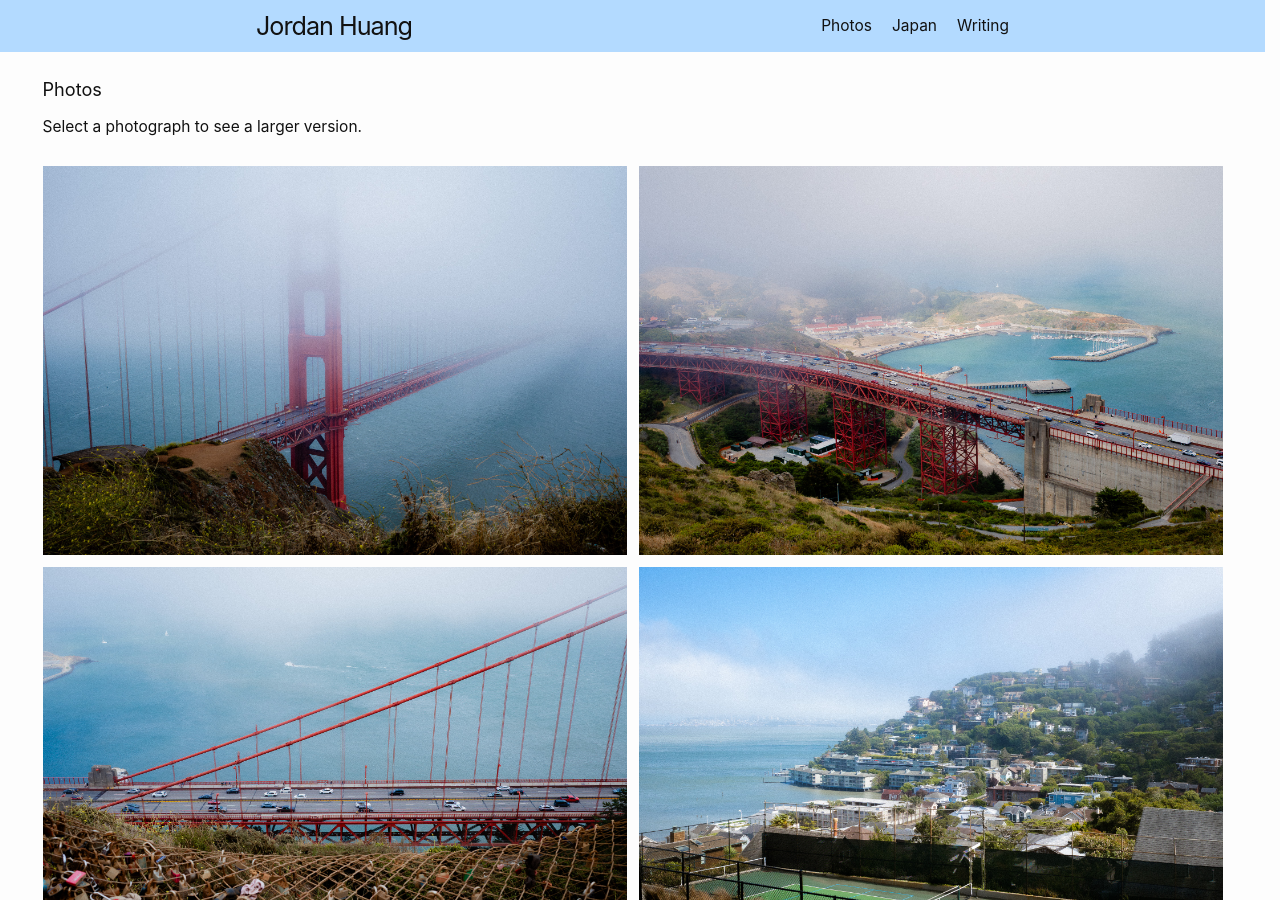
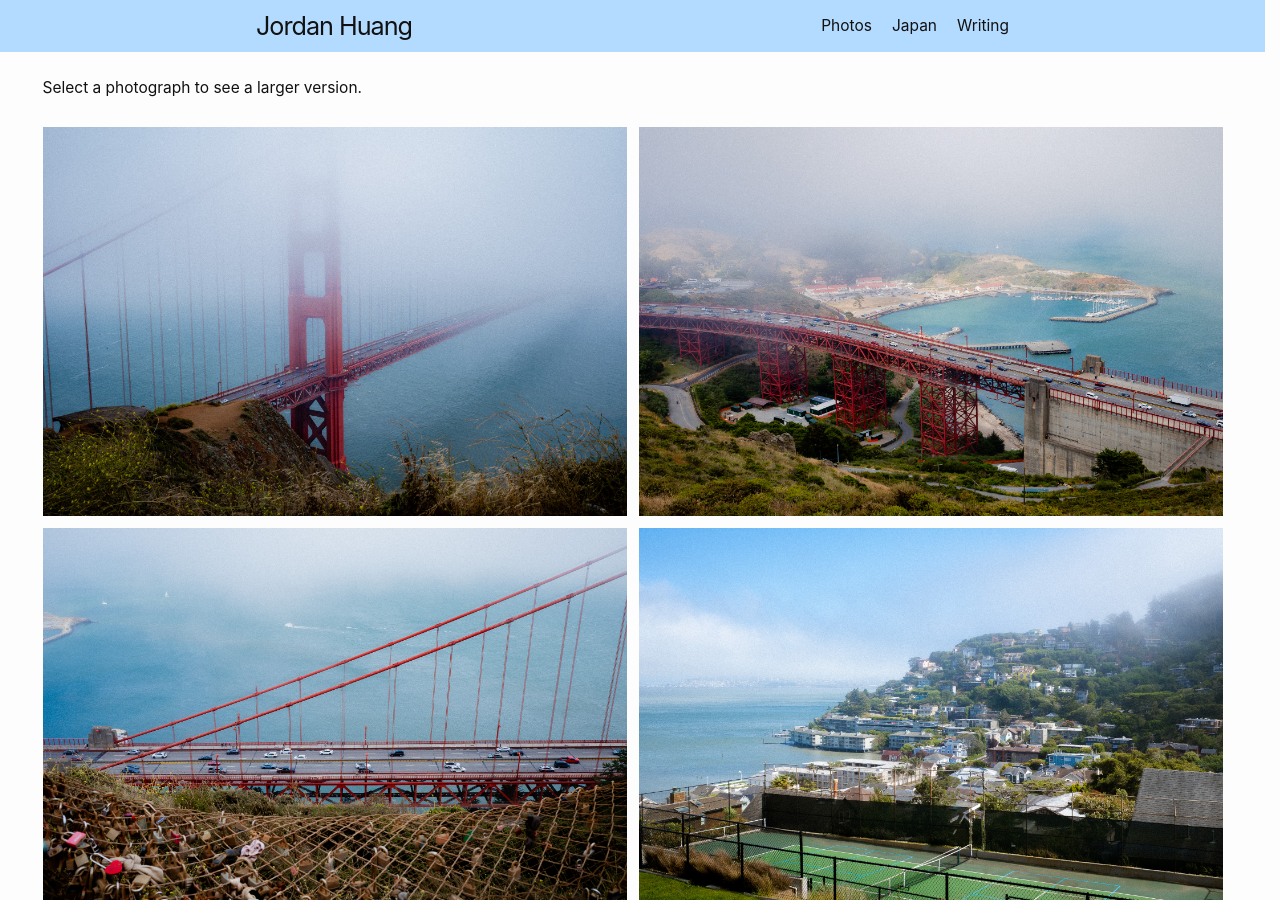
Before and after one commit to jordhuang/jordhuang.github.io, a Jekyll site: the page built from photos.html, in a window 1280 px wide and 900 px high. Built offline with Jekyll 4.4.1, drawn with Linux system fonts in a browser that asks for light colours.

Commit message:
Update photos.html

```diff
--- a/photos.html
+++ b/photos.html
@@ -8,7 +8,7 @@ wide_content: true
 <section class="photo-gallery" data-photo-gallery aria-labelledby="photo-gallery-title">
   <header class="photo-gallery__intro">
     <!--<p class="photo-gallery__eyebrow">Photo journal</p>-->
-    <h1 id="photo-gallery-title">Photos</h1>
+    <!--<h1 id="photo-gallery-title">Photos</h1>-->
     <p>Select a photograph to see a larger version.</p>
   </header>
 
```
